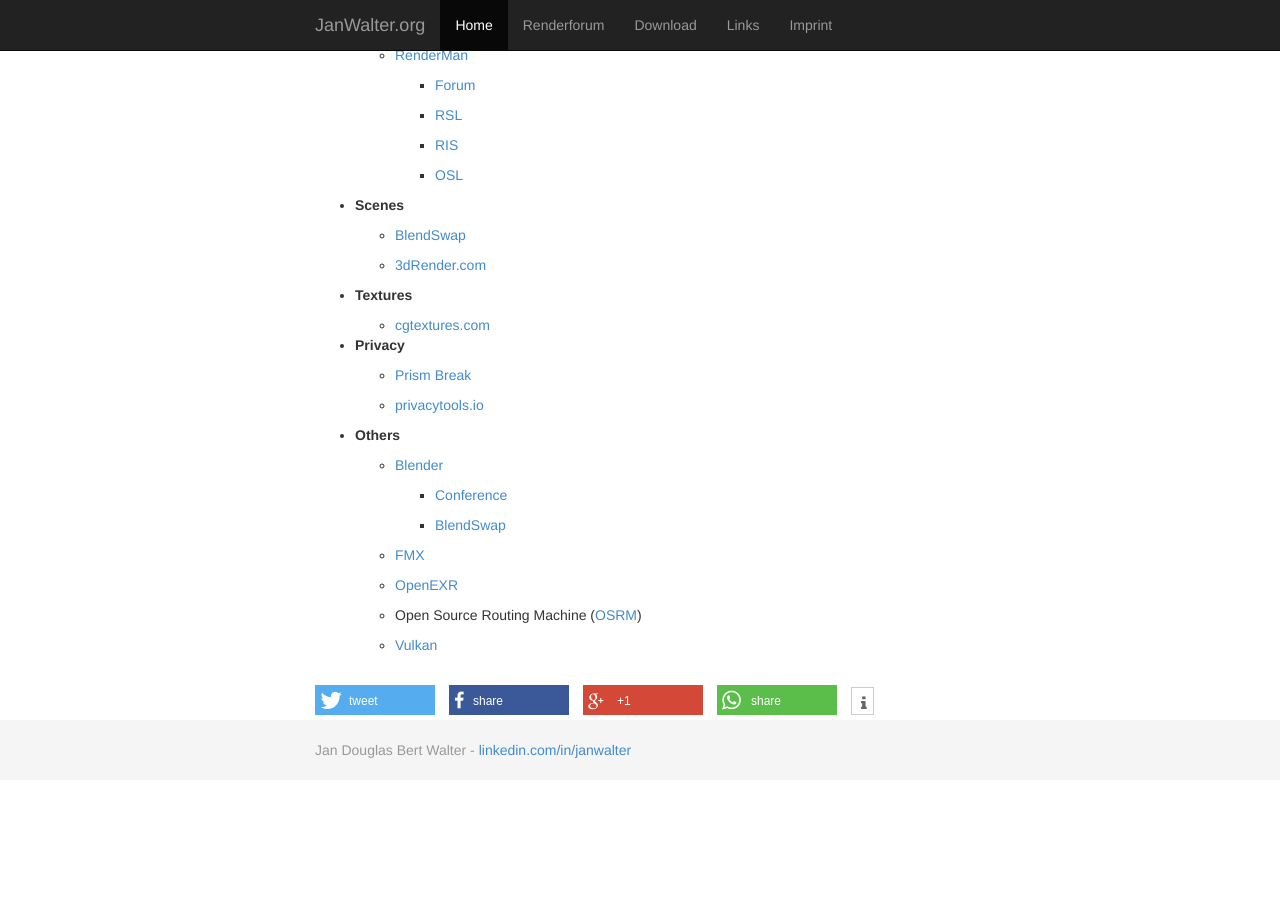
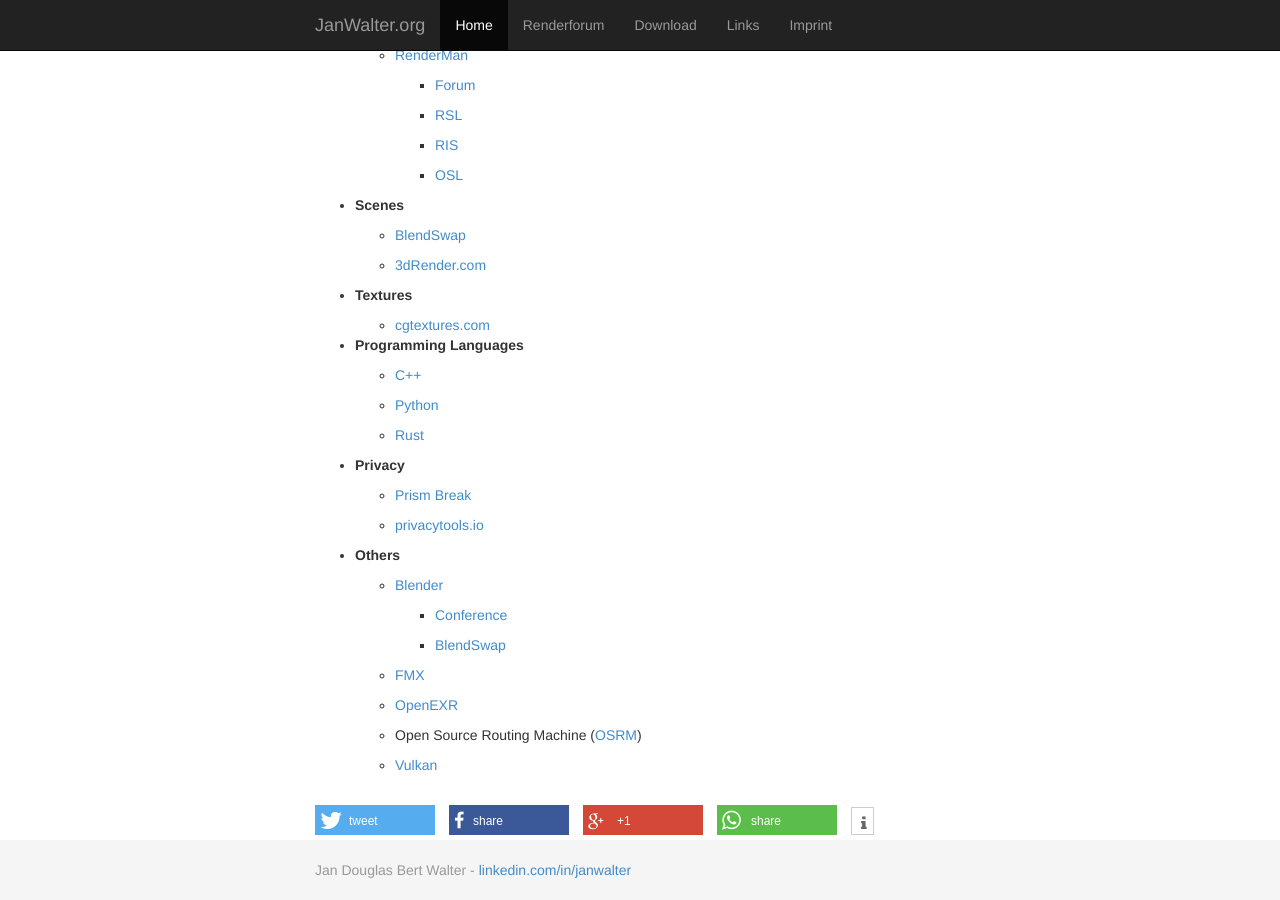
Before and after one commit to wahn/jan_walter_org, a Jekyll site: the page built from links/index.md, in a window 1280 px wide and 900 px high, scrolled down 1525 px. Built offline with Jekyll 4.4.1, drawn with Linux system fonts in a browser that asks for light colours; Markdown is read by kramdown in place of the engine named in the settings; before the commit the page ends 2305 px from its top, so only the background shows below that.

Commit message:
Add section about programming languages (C++, Python, Rust).

```diff
--- a/links/index.md
+++ b/links/index.md
@@ -129,6 +129,14 @@
 
     - [cgtextures.com](http://www.cgtextures.com)
 
+* __Programming Languages__
+
+    - [C++](http://www.cplusplus.com/reference)
+
+    - [Python](http://www.python.org)
+
+    - [Rust](http://www.rust-lang.org)
+
 * __Privacy__
 
     - [Prism Break](https://prism-break.org/en)
```
